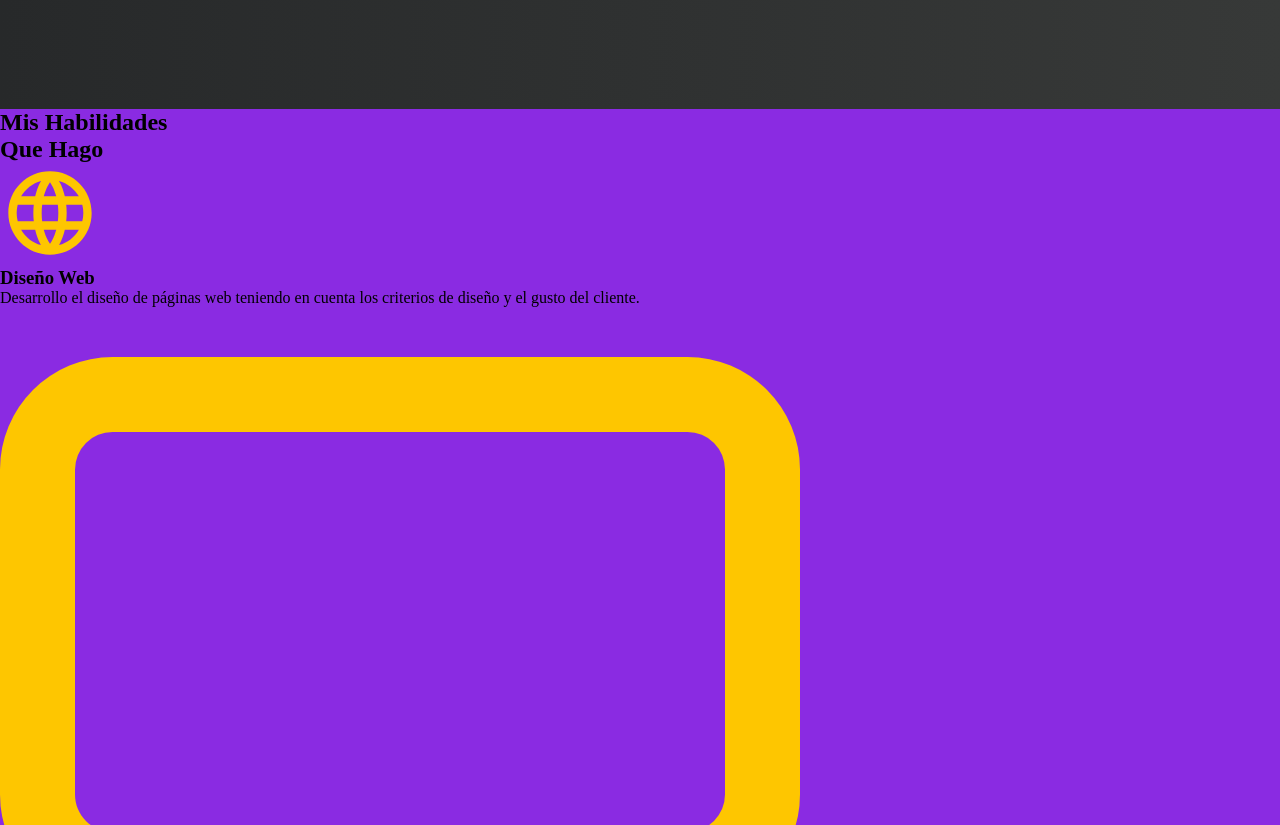
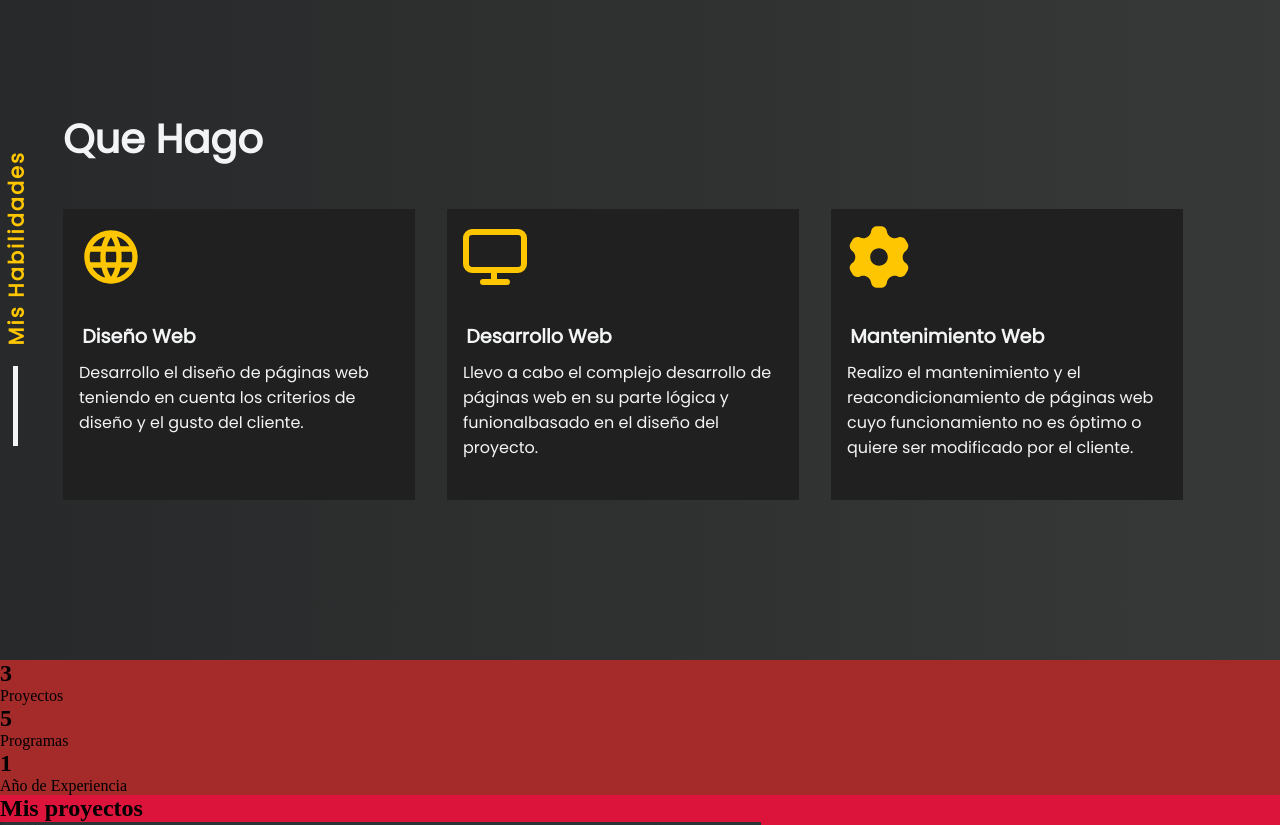
Before and after one commit to Franconicolas21/PortfolioFNG, a plain HTML site: page index.html in a window 1280 px wide. Shown: the part 1175-2000 px from the top of the page. Drawn offline with nearby package versions, Linux system fonts and the light colour scheme.

Commit message:
termine la estructura css del tercer section

```diff
--- a/estilo.css
+++ b/estilo.css
@@ -211,9 +211,117 @@ hr{
 
 /*Comienzo del tercer section*/
 .tercersection{
-    background-color: blueviolet;
+    background-image: linear-gradient(to right,#27292a, #373938);
+    display: flex;
+    padding-bottom: 10em;
 }
 
+.indicadortercero h2{
+    font-family: 'Poppins', sans-serif;
+    color: #fec600;
+    font-size: 1.3em;
+    letter-spacing: .1em;
+    writing-mode:vertical-lr;
+    transform: rotate(-180deg);
+    margin-top: 2em;
+    margin-bottom: 1em;
+}
+
+.lineatercero{
+    border-left: 5px solid #f3f4f5;
+    height: 5em;
+    position: absolute;
+    left: .8em;
+    margin-right: none;
+    padding-right: none;
+}
+
+.unotercero{
+    margin-right: 2em;
+}
+
+.titulotercero h1{
+    font-family: 'Poppins', sans-serif;
+    font-size: 2.5em;
+    color: #f3f4f5;
+    margin-bottom: 1em;
+}
+
+.habilidades{
+    display: flex;
+}
+
+.globe{
+    width: 4em;
+    height: 4em;
+    margin-top: 1em;
+    margin-left: 1em;
+}
+.monitor{
+    width: 4em;
+    height: 4em;
+    margin-top: 1em;
+    margin-left: 1em;
+}
+.tool{
+    width: 4em;
+    height: 4em;
+    margin-top: 1em;
+    margin-left: 1em;
+}
+
+h3{
+    font-family: 'Poppins', sans-serif;
+    font-size: 1.2em;
+    color: #f3f4f5;
+    margin: 1.5em 0 .5em 1em;
+}
+
+.diseño{
+    background-color: #202020;
+    margin-right: 2em;
+    width: 22em;
+}
+ .diseño p{
+    font-family: 'Poppins', sans-serif;
+    font-size: 1em;
+    color: #f3f4f5;
+    width: 90%;
+    margin-left: 1em;
+    margin-bottom: 2.5em;
+ }
+
+ .desarrollo{
+    background-color: #202020;
+    margin-right: 2em;
+    width: 22em;
+ }
+
+ .desarrollo p{
+    font-family: 'Poppins', sans-serif;
+    font-size: 1em;
+    color: #f3f4f5;
+    width: 90%;
+    margin-left: 1em;
+    margin-bottom: 2.5em;
+ }
+
+ .arreglo{
+    background-color: #202020;
+    width: 22em;
+ }
+
+ .arreglo p{
+    font-family: 'Poppins', sans-serif;
+    font-size: 1em;
+    color: #f3f4f5;
+    width: 90%;
+    margin-left: 1em;
+    margin-bottom: 2.5em;
+ }
+/*Fin del tercer section*/
+
+/*Inicio del cuarto section*/
 .cuartosection{
     background-color: brown;
 }
--- a/index.html
+++ b/index.html
@@ -83,7 +83,10 @@
         <!--Comienzo del tercer section-->
         <section class="tercersection">
             <div class="unotercero">
-             <h2>Mis Habilidades</h2>
+                <div class="indicadortercero">
+                    <h2>Mis Habilidades</h2>
+                    <div class="lineatercero"></div>
+                </div>
             </div>
 
             <div class="dostercero">
@@ -93,19 +96,19 @@
 
                 <div class="habilidades">
                     <div class="diseño">
-                     <img src="iconos/globe_icon.svg" alt="">
+                     <img class="globe" src="iconos/globe_icon.svg" alt="">
                      <h3>Diseño Web</h3>
                      <p>Desarrollo el diseño de páginas web teniendo en cuenta los criterios de diseño y el gusto del cliente.</p>
                     </div>
 
                     <div class="desarrollo">
-                     <img src="iconos/monitor_icon.svg" alt="">
+                     <img class="monitor" src="iconos/monitor_icon.svg" alt="">
                      <h3>Desarrollo Web</h3>
                      <p>Llevo a cabo el complejo desarrollo de páginas web en su parte lógica y funionalbasado en el diseño del proyecto.</p>
                     </div>
 
                     <div class="arreglo">
-                     <img src="iconos/tool_icon.svg" alt="">
+                     <img class="tool" src="iconos/tool_icon.svg" alt="">
                      <h3>Mantenimiento Web</h3>
                      <p>Realizo el mantenimiento y el reacondicionamiento de páginas web cuyo funcionamiento no es óptimo o quiere ser modificado por el cliente.</p>
                     </div>
```
